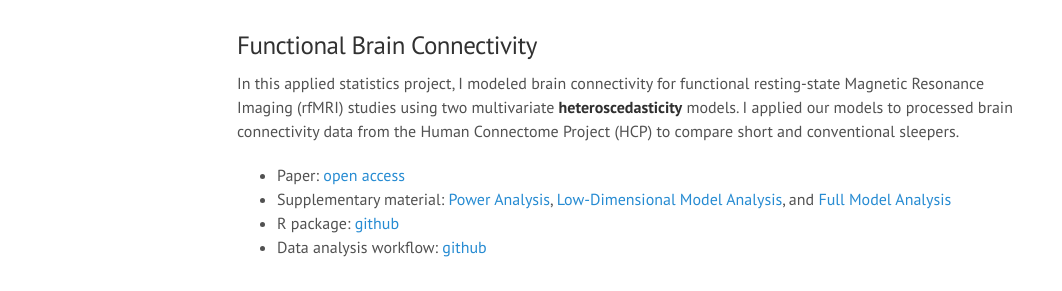
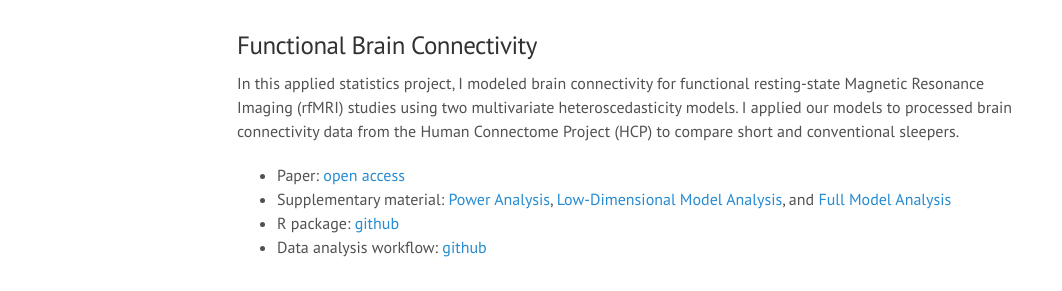
Before and after one commit to ChristofSeiler/ChristofSeiler.github.io, a Jekyll site: the page built from projects.md, in a window 1280 px wide and 900 px high. Shown: the part 475-766 px from the top of the window, without its empty margins (3-1065 px from the left). Built offline with Jekyll 4.4.1, drawn with Linux system fonts in a browser that asks for light colours.

Commit message:
remove bold format

```diff
--- a/projects.md
+++ b/projects.md
@@ -15,7 +15,7 @@ In collaboration with the with [Catherine Blish](https://med.stanford.edu/profil
 
 ### Functional Brain Connectivity
 
-In this applied statistics project, I modeled brain connectivity for functional resting-state Magnetic Resonance Imaging (rfMRI) studies using two multivariate **heteroscedasticity** models. I applied our models to processed brain connectivity data from the Human Connectome Project (HCP) to compare short and conventional sleepers.
+In this applied statistics project, I modeled brain connectivity for functional resting-state Magnetic Resonance Imaging (rfMRI) studies using two multivariate heteroscedasticity models. I applied our models to processed brain connectivity data from the Human Connectome Project (HCP) to compare short and conventional sleepers.
 
 * Paper: [open access](https://doi.org/10.3389/fnins.2017.00696)
 * Supplementary material: [Power Analysis](https://christofseiler.github.io/CovRegFC_HCP/Power.html), [Low-Dimensional Model Analysis](https://christofseiler.github.io/CovRegFC_HCP/Low_Dimensional.html), and [Full Model Analysis](https://christofseiler.github.io/CovRegFC_HCP/Full.html)
```
